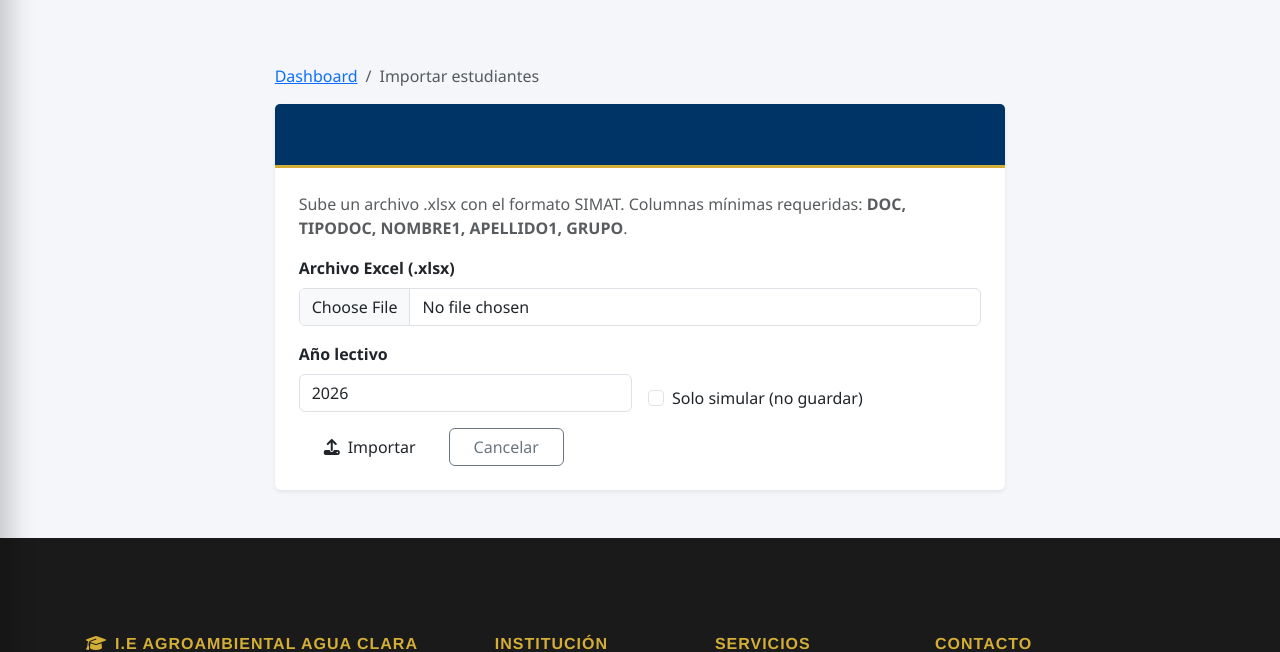
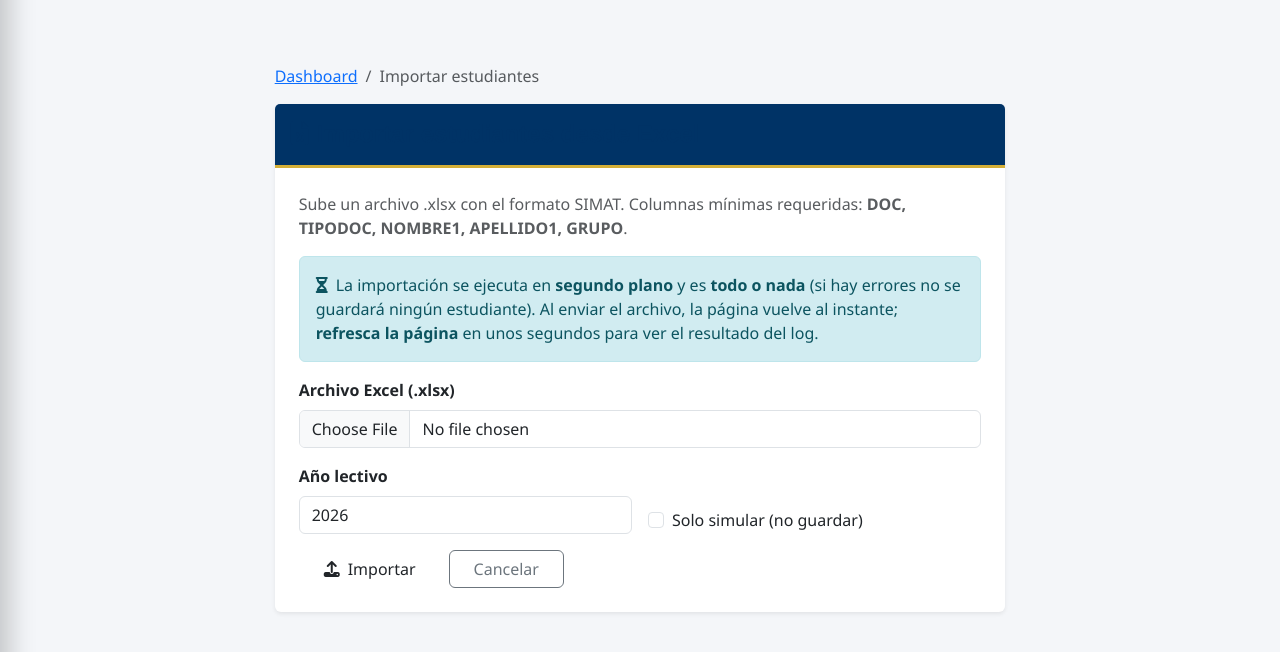
Before and after one commit to andres9119/ieagroambientalaguaclara, a Django app: page /estudiantes/importar-excel/ in a window 1280 px wide. Shown: the part 63-715 px from the top of the page. Run offline with Django 5.2, Linux system fonts and the light colour scheme; the visitor is signed in with stand-in values (Sample User, id 1); data that the repository does not hold is empty.

Commit message:
Import estudiantes todo-o-nada en segundo plano (evita 504)

```diff
--- a/estudiantes/templates/estudiantes/importar_excel.html
+++ b/estudiantes/templates/estudiantes/importar_excel.html
@@ -20,6 +20,10 @@
                 </div>
                 <div class="card-body p-4">
                     <p class="text-muted">Sube un archivo .xlsx con el formato SIMAT. Columnas mínimas requeridas: <strong>DOC, TIPODOC, NOMBRE1, APELLIDO1, GRUPO</strong>.</p>
+
+                    <div class="alert alert-info">
+                        <i class="fas fa-hourglass-half me-2"></i>La importación se ejecuta en <strong>segundo plano</strong> y es <strong>todo o nada</strong> (si hay errores no se guardará ningún estudiante). Al enviar el archivo, la página vuelve al instante; <strong>refresca la página</strong> en unos segundos para ver el resultado del log.
+                    </div>
 
                     <form method="post" enctype="multipart/form-data">
                         {% csrf_token %}
@@ -52,7 +56,9 @@
 
                     {% if resultado %}
                     <div class="mt-4">
-                        <h5 class="fw-bold mb-2">Resultado:</h5>
+                        <h5 class="fw-bold mb-2">Resultado:
+                            <a href="{% url 'importar_estudiantes_excel' %}" class="btn btn-sm btn-outline-primary ms-2"><i class="fas fa-sync-alt me-1"></i>Refrescar</a>
+                        </h5>
                         <pre class="bg-light p-3 rounded border" style="max-height: 400px; overflow-y: auto; font-size: 13px; white-space: pre-wrap;">{{ resultado }}</pre>
                     </div>
                     {% endif %}
--- a/estudiantes/views.py
+++ b/estudiantes/views.py
@@ -467,11 +467,14 @@ def admin_required(user):
 @login_required
 @user_passes_test(admin_required)
 def importar_estudiantes_excel_view(request):
-    from django.core.management import call_command
     import tempfile
     import os
+    import threading
+    from django.conf import settings
+    from django.core.management import call_command
 
     resultado = None
+    log_path = os.path.join(settings.BASE_DIR, 'logs', 'importacion_estudiantes.log')
 
     if request.method == 'POST' and request.FILES.get('archivo'):
         archivo = request.FILES['archivo']
@@ -484,23 +487,43 @@ def importar_estudiantes_excel_view(request):
                         tmp.write(chunk)
                     tmp_path = tmp.name
 
-                from io import StringIO
-                buf = StringIO()
                 anio = request.POST.get('anio', 2026)
                 try:
                     anio = int(anio)
                 except ValueError:
                     anio = 2026
 
-                if request.POST.get('dry_run'):
-                    call_command('importar_estudiantes_excel', tmp_path, '--anio', str(anio), '--dry-run', stdout=buf, stderr=buf)
+                dry_run = bool(request.POST.get('dry_run'))
+                os.makedirs(os.path.dirname(log_path), exist_ok=True)
+
+                def run_import():
+                    try:
+                        with open(log_path, 'w', encoding='utf-8') as f:
+                            cmd_args = [tmp_path, '--anio', str(anio)]
+                            if dry_run:
+                                cmd_args.append('--dry-run')
+                            call_command('importar_estudiantes_excel', *cmd_args, stdout=f, stderr=f)
+                    finally:
+                        try:
+                            os.unlink(tmp_path)
+                        except OSError:
+                            pass
+
+                threading.Thread(target=run_import, daemon=True).start()
+
+                if dry_run:
+                    messages.info(request, 'Simulación iniciada en segundo plano. Refresca la página en unos momentos para ver el resultado en el log.')
                 else:
-                    call_command('importar_estudiantes_excel', tmp_path, '--anio', str(anio), stdout=buf, stderr=buf)
+                    messages.info(request, 'Importación iniciada en segundo plano. Se importan TODOS los estudiantes o NINGUNO: si hay errores no se guardará ningún dato. Refresca la página en unos momentos para ver el resultado.')
+            except Exception as e:
+                messages.error(request, f'Error al iniciar la importación: {e}')
 
-                os.unlink(tmp_path)
-                resultado = buf.getvalue()
-            except Exception as e:
-                messages.error(request, f'Error al importar: {e}')
+    try:
+        if os.path.exists(log_path):
+            with open(log_path, 'r', encoding='utf-8') as f:
+                resultado = f.read()
+    except OSError:
+        pass
 
     return render(request, 'estudiantes/importar_excel.html', {
         'resultado': resultado,
```
Also changed, not shown: docs/desarrolladores.md (+4 -0 lines), estudiantes/management/commands/importar_estudiantes_excel.py (+13 -0 lines).
